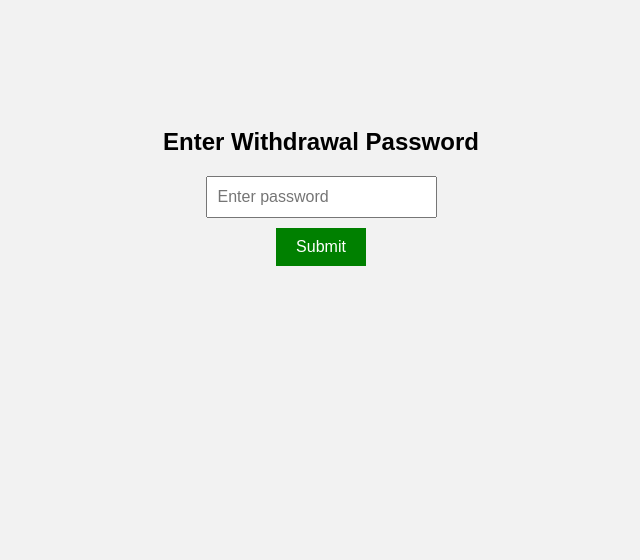
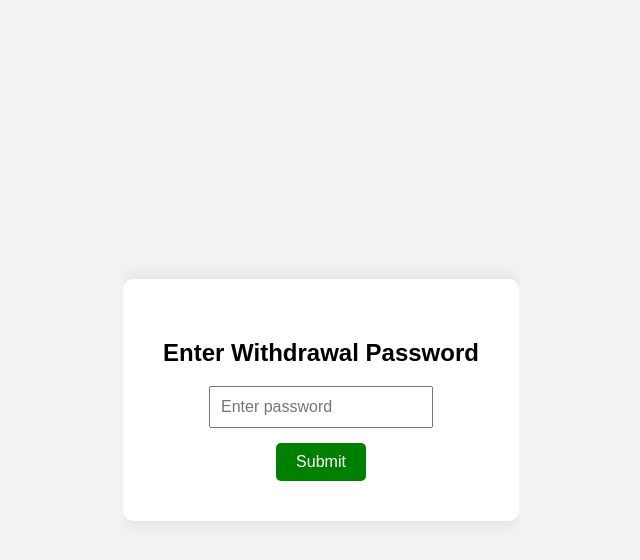
Before and after one commit to prediction-y/DreamII-winners-, a plain HTML site: page index2.html in a window 1280 px wide. Shown: the whole page, without its empty margins (319-959 px from the left). Drawn offline with Linux system fonts and the light colour scheme.

Commit message:
Update index2.html

```diff
--- a/index2.html
+++ b/index2.html
@@ -3,32 +3,55 @@
 <head>
   <title>Secure Withdrawal</title>
   <style>
-    body {
+    html, body {
+      height: 100%;
+      margin: 0;
+      padding: 0;
+      overflow: hidden;
+      background-color: #f2f2f2;
       font-family: Arial, sans-serif;
-      background-color: #f2f2f2;
+      display: flex;
+      justify-content: center;
+      align-items: center;
+    }
+
+    .container {
       text-align: center;
-      padding-top: 100px;
+      background-color: white;
+      padding: 40px;
+      border-radius: 10px;
+      box-shadow: 0 0 20px rgba(0,0,0,0.1);
     }
+
     input[type="password"] {
       padding: 10px;
       font-size: 16px;
+      width: 200px;
     }
+
     button {
+      margin-top: 15px;
       padding: 10px 20px;
       font-size: 16px;
       background-color: green;
       color: white;
       border: none;
       cursor: pointer;
-      margin-top: 10px;
+      border-radius: 5px;
+    }
+
+    button:hover {
+      background-color: darkgreen;
     }
   </style>
 </head>
 <body>
-  <h2>Enter Withdrawal Password</h2>
-  <input type="password" id="pass" placeholder="Enter password">
-  <br>
-  <button onclick="checkPassword()">Submit</button>
+  <div class="container">
+    <h2>Enter Withdrawal Password</h2>
+    <input type="password" id="pass" placeholder="Enter password">
+    <br>
+    <button onclick="checkPassword()">Submit</button>
+  </div>
 
   <script>
     function checkPassword() {
```
